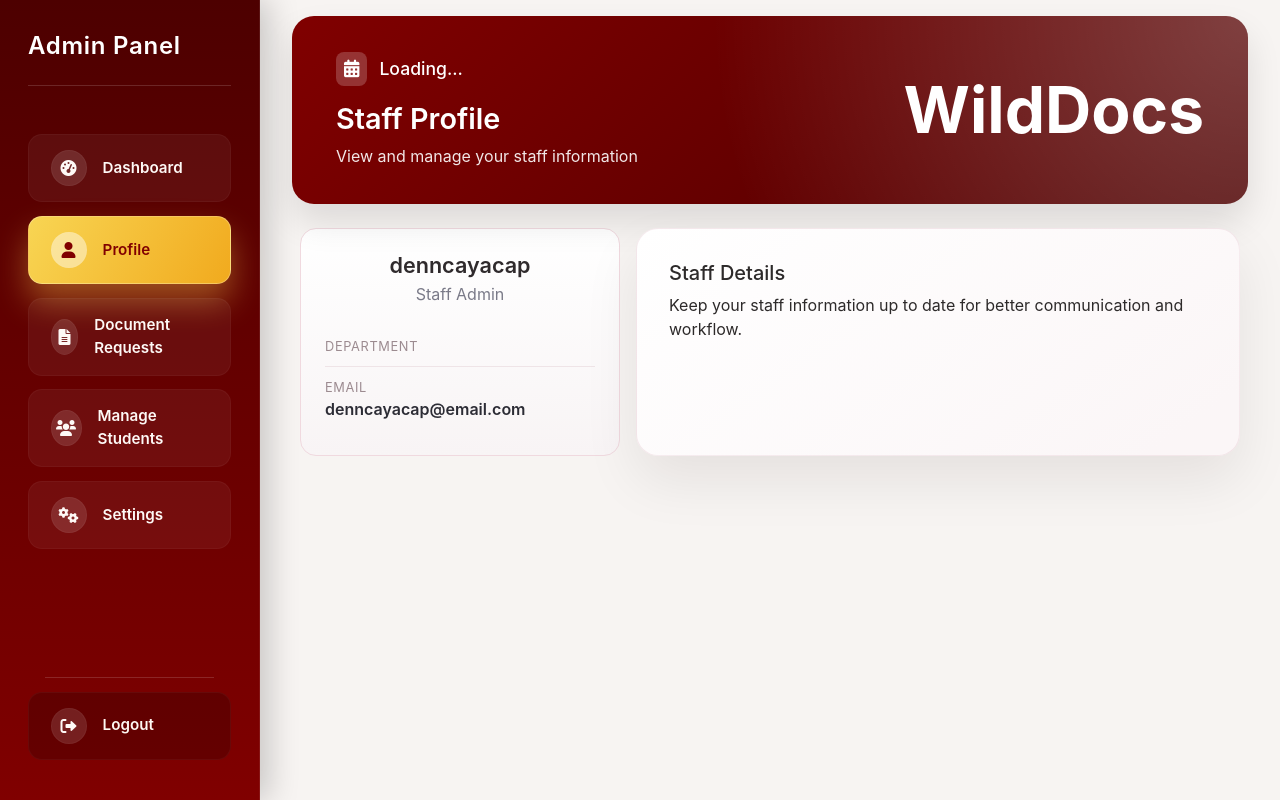
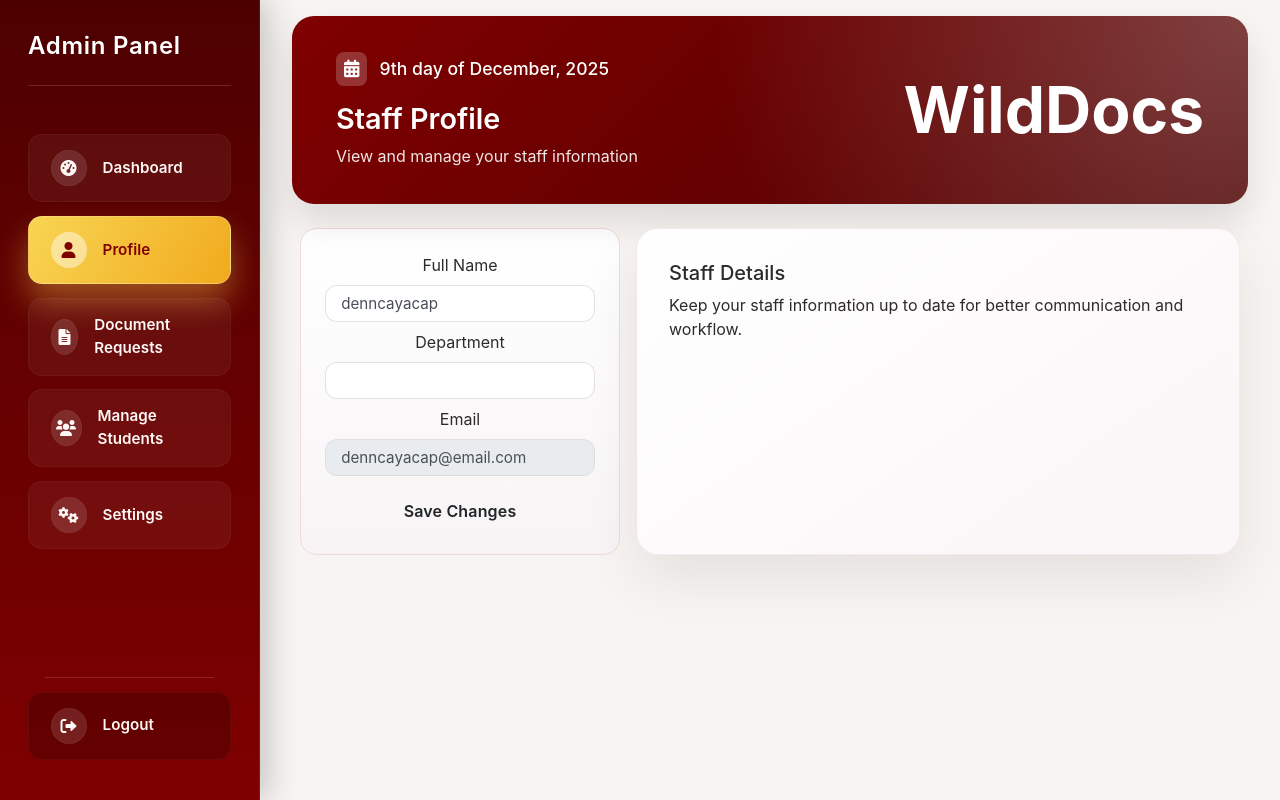
Before and after one commit to Kribzyh/CSIT327-G6-WildDocs, a Django app: page /dashboard/admin-profile/ in a window 1280 px wide. Run offline with Django 5.2, Linux system fonts and the light colour scheme; a user stored in the database is signed in; data comes from the database, SQL or seed files in the repository; some libraries are stand-ins or nearby versions.

Commit message:
Enhance staff profile editing, fix date display, and update All Document Requests filters and UI

```diff
--- a/dashboard/templates/admin/admin_profile.html
+++ b/dashboard/templates/admin/admin_profile.html
@@ -77,6 +77,34 @@
 </style>
 {% endblock %}
 
+{% block extra_js %}
+<script src="{% static 'js/dashboard.js' %}?v=6"></script>
+<script>
+document.addEventListener('DOMContentLoaded', function() {
+  // Update the welcome date in staff profile
+  const currentDate = (function() {
+    const philippinesDate = new Date().toLocaleString('en-US', { timeZone: 'Asia/Manila' });
+    return new Date(philippinesDate);
+  })();
+  const welcomeDateElement = document.getElementById('welcomeDate');
+  if (welcomeDateElement) {
+    const day = currentDate.getDate();
+    const month = currentDate.toLocaleDateString('en-US', { month: 'long' });
+    const year = currentDate.getFullYear();
+    function ordinal(day) {
+      if (day > 3 && day < 21) return 'th';
+      switch (day % 10) {
+        case 1: return 'st';
+        case 2: return 'nd';
+        case 3: return 'rd';
+        default: return 'th';
+      }
+    }
+    welcomeDateElement.textContent = `${day}${ordinal(day)} day of ${month}, ${year}`;
+  }
+});
+{% endblock %}
+
 {% block content %}
 <div class="dashboard-container">
   {% include 'admin/includes/sidebar.html' %}
@@ -102,18 +130,22 @@
       <div class="profile-card">
         <div class="profile-layout">
           <section class="identity-panel">
-            <h5 class="profile-name">{{ admin.full_name }}</h5>
-            <p class="profile-id">Staff Admin</p>
-            <ul class="profile-stat-list">
-              <li>
-                <span class="label">Department</span>
-                <span class="value">{{ admin.department }}</span>
-              </li>
-              <li>
-                <span class="label">Email</span>
-                <span class="value">{{ admin.user.email }}</span>
-              </li>
-            </ul>
+            <form id="editStaffProfileForm" method="post" action="{% url 'edit_admin_profile' %}" class="d-flex flex-column gap-2">
+              {% csrf_token %}
+              <div class="mb-2">
+                <label for="fullName" class="form-label">Full Name</label>
+                <input type="text" class="form-control" id="fullName" name="full_name" value="{{ admin.full_name }}" required>
+              </div>
+              <div class="mb-2">
+                <label for="department" class="form-label">Department</label>
+                <input type="text" class="form-control" id="department" name="department" value="{{ admin.department }}" required>
+              </div>
+              <div class="mb-2">
+                <label for="email" class="form-label">Email</label>
+                <input type="email" class="form-control" id="email" name="email" value="{{ admin.user.email }}" disabled>
+              </div>
+              <button type="submit" class="btn btn-maroon btn-rounded mt-2">Save Changes</button>
+            </form>
           </section>
           <section class="details-panel">
             <div class="panel-header">
--- a/dashboard/urls.py
+++ b/dashboard/urls.py
@@ -24,6 +24,7 @@ urlpatterns = [
     path('admin-profile/', views.admin_profile, name='admin_profile'),
     path('admin-document-requests/', views.admin_document_requests, name='admin_document_requests'),
     path('admin-manage-students/', views.admin_manage_students, name='admin_manage_students'),
+        path('edit-admin-profile/', views.admin_profile, name='edit_admin_profile'),
     path('admin-settings/', views.admin_settings, name='admin_settings'),
     path('admin-request-action/', views.admin_request_action, name='admin_request_action'),
     path('admin-request-detail/', views.admin_request_detail, name='admin_request_detail'),
--- a/dashboard/views.py
+++ b/dashboard/views.py
@@ -31,8 +31,20 @@ from accounts.models import (
     RequestWorkflow,
 )
 @login_required
+@login_required
 def admin_profile(request):
     admin = get_object_or_404(AdminAccount, user=request.user)
+    if request.method == 'POST':
+        full_name = request.POST.get('full_name', '').strip()
+        department = request.POST.get('department', '').strip()
+        if full_name and department:
+            admin.full_name = full_name
+            admin.department = department
+            admin.save(update_fields=['full_name', 'department'])
+            messages.success(request, 'Profile updated successfully.')
+            return redirect('admin_profile')
+        else:
+            messages.error(request, 'Full name and department are required.')
     return render(request, 'admin/admin_profile.html', {'admin': admin})
 from django.contrib.auth.decorators import login_required
 from django.conf import settings
```
Also changed, not shown: dashboard/templates/admin/admin_document_requests.html (+3 -6 lines).
